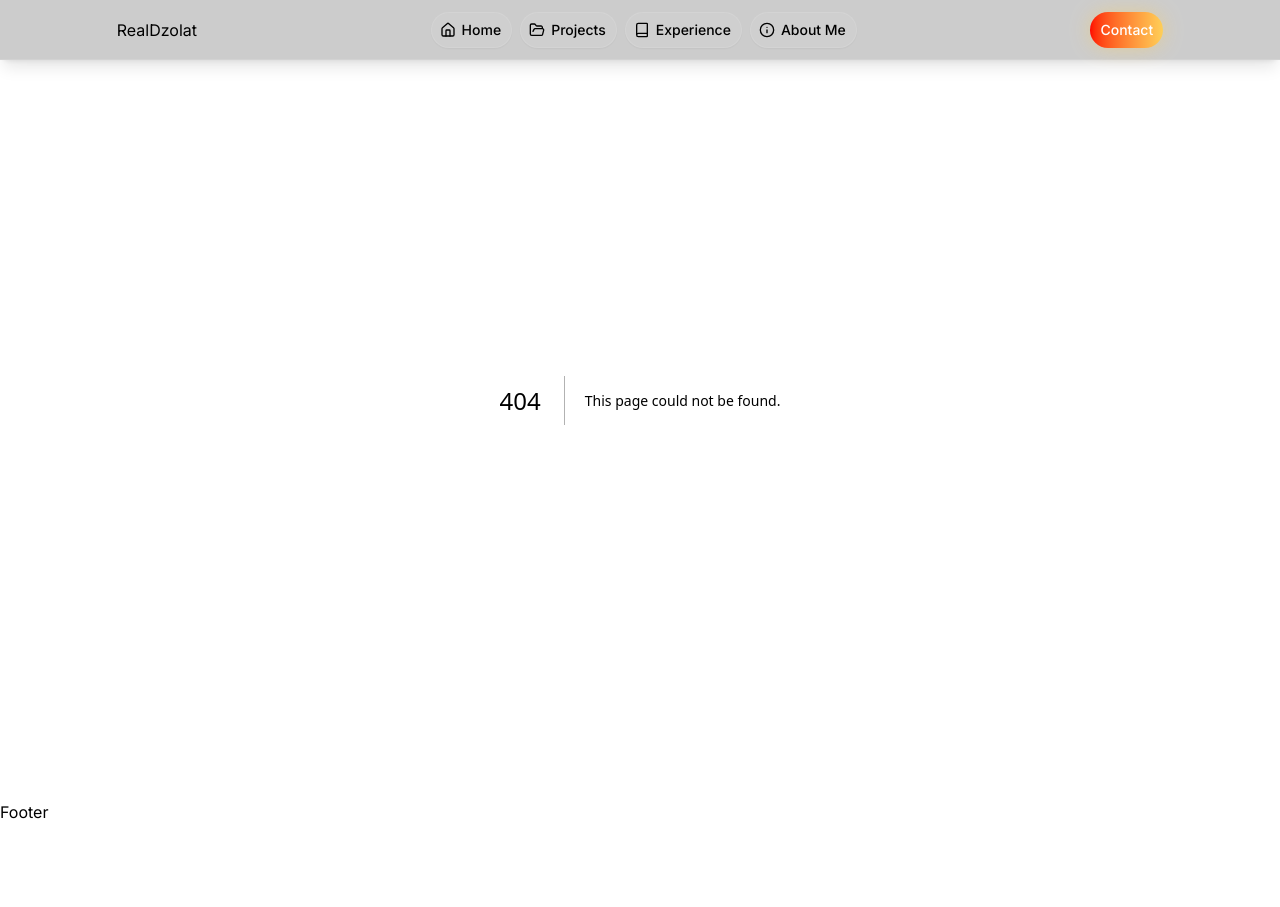
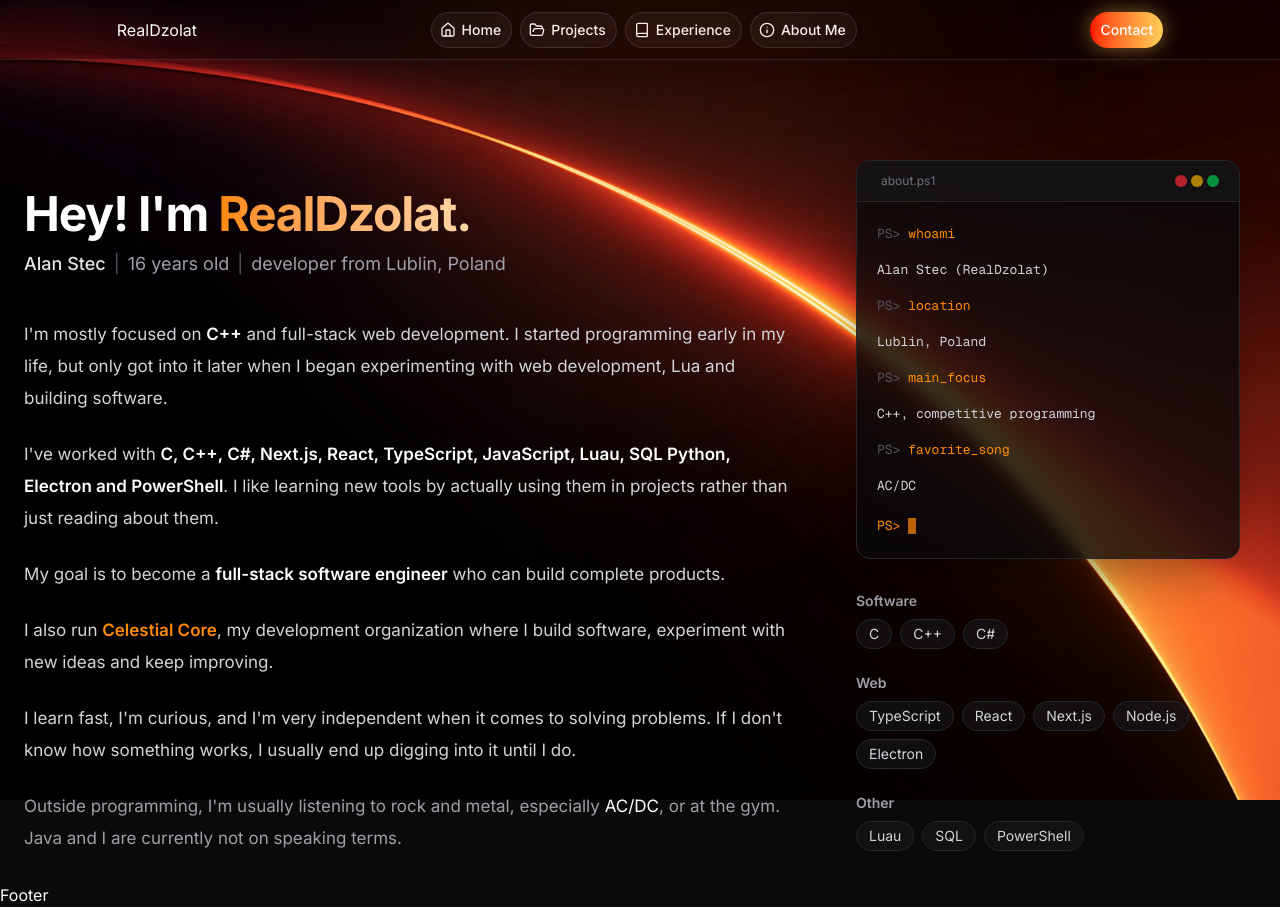
Before and after one commit to Dzolat/Portfolio, a Next.js app: page /about in a window 1280 px wide. Before the commit this address had no page. Before the commit the page ends 824 px from the top, so only its background shows below. Built offline with nearby package versions, Linux system fonts and the light colour scheme.

Commit message:
Create page.tsx

```diff
--- /dev/null
+++ b/app/about/page.tsx
@@ -0,0 +1,155 @@
+const skills = {
+  software: ["C", "C++", "C#"],
+
+  web: ["TypeScript", "React", "Next.js", "Node.js", "Electron"],
+
+  other: ["Luau", "SQL", "PowerShell"],
+};
+
+export default async function AboutPage() {
+  return (
+    <main className="relative min-h-screen overflow-hidden px-6 pt-24">
+      <div className="pointer-events-none absolute -top-40 left-1/2 h-[36rem] w-[36rem] -translate-x-1/2 rounded-full bg-orange-500/10 blur-[120px]" />
+      <div className="pointer-events-none absolute top-72 right-0 h-72 w-72 rounded-full bg-orange-500/5 blur-[100px]" />
+
+      <section className="relative mx-auto flex max-w-7xl flex-row items-center gap-16 pt-16 pb-4">
+        <div className="flex max-w-3xl flex-col">
+          <h1 className="mt-4 text-5xl font-bold tracking-tight text-white">
+            Hey! I&apos;m{" "}
+            <span className="bg-gradient-to-r from-orange-400 to-orange-200 bg-clip-text text-transparent">
+              RealDzolat.
+            </span>
+          </h1>
+
+          <p className="mt-3 flex items-center gap-x-2 gap-y-1 text-lg text-zinc-400">
+            <span className="font-medium text-zinc-200">Alan Stec</span>
+            <span className="text-zinc-600">|</span>
+            <span>16 years old</span>
+            <span className="text-zinc-600">|</span>
+            <span>developer from Lublin, Poland</span>
+          </p>
+
+          <div className="mt-10 space-y-6 text-[17px] leading-8 text-zinc-300">
+            <p>
+              I&apos;m mostly focused on{" "}
+              <span className="font-semibold text-white">C++</span> and
+              full-stack web development. I started programming early in my
+              life, but only got into it later when I began experimenting with
+              web development, Lua and building software.
+            </p>
+
+            <p>
+              I&apos;ve worked with{" "}
+              <span className="font-semibold text-white">
+                C, C++, C#, Next.js, React, TypeScript, JavaScript, Luau, SQL Python, Electron and PowerShell
+              </span>
+              . I like learning new tools by actually using them in projects
+              rather than just reading about them.
+            </p>
+
+            <p>
+              My goal is to become a{" "}
+              <span className="font-semibold text-white">
+                full-stack software engineer
+              </span>{" "}
+              who can build complete products.
+            </p>
+
+            <p>
+              I also run{" "}
+              <a
+                href="https://github.com/Celestial-Core-Official"
+                target="_blank"
+                rel="noopener noreferrer"
+                className="font-semibold text-orange-400"
+              >
+                Celestial Core
+              </a>
+              , my development organization where I build software, experiment
+              with new ideas and keep improving.
+            </p>
+
+            <p>
+              I learn fast, I&apos;m curious, and I&apos;m very independent when
+              it comes to solving problems. If I don&apos;t know how something
+              works, I usually end up digging into it until I do.
+            </p>
+
+            <p className="text-zinc-400">
+              Outside programming, I&apos;m usually listening to rock and metal,
+              especially <span className="text-white">AC/DC</span>, or at the
+              gym. Java and I are currently not on speaking terms.
+            </p>
+          </div>
+        </div>
+
+        {/* right: terminal card */}
+        <div className="w-full max-w-sm shrink-0">
+          <div className="overflow-hidden rounded-xl border border-zinc-800 bg-zinc-950/80 shadow-2xl shadow-black/40 backdrop-blur">
+            <div className="flex justify-between items-center gap-1.5 border-b border-zinc-800 bg-zinc-900/60 px-4 py-3">
+              <span className="ml-2 text-xs text-zinc-500">about.ps1</span>
+
+              <span className="flex items-center gap-1 h-3 w-12">
+                <span className="h-3 w-3 rounded-full bg-red-500/70" />
+                <span className="h-3 w-3 rounded-full bg-yellow-500/70" />
+                <span className="h-3 w-3 rounded-full bg-green-500/70" />
+              </span>
+            </div>
+
+            <div className="space-y-3 px-5 py-5 font-mono text-[13px] leading-6">
+              <p>
+                <span className="text-zinc-600">{`PS>`}</span>{" "}
+                <span className="text-orange-400">whoami</span>
+              </p>
+              <p className="text-zinc-300">Alan Stec (RealDzolat)</p>
+
+              <p>
+                <span className="text-zinc-600">{`PS>`}</span>{" "}
+                <span className="text-orange-400">location</span>
+              </p>
+              <p className="text-zinc-300">Lublin, Poland</p>
+
+              <p>
+                <span className="text-zinc-600">{`PS>`}</span>{" "}
+                <span className="text-orange-400">main_focus</span>
+              </p>
+              <p className="text-zinc-300">C++, competitive programming</p>
+
+              <p>
+                <span className="text-zinc-600">{`PS>`}</span>{" "}
+                <span className="text-orange-400">favorite_song</span>
+              </p>
+              <p className="text-zinc-300">AC/DC</p>
+
+              <p className="flex items-center gap-2 pt-1">
+                <span className="text-orange-400">{`PS>`}</span>
+                <span className="inline-block h-4 w-2 bg-orange-400/70" />
+              </p>
+            </div>
+          </div>
+
+          <div className="mt-8 flex flex-wrap gap-2">
+            {Object.entries(skills).map(([category, items]) => (
+              <div key={category} className="mb-4">
+                <p className="mb-2 text-sm font-semibold text-zinc-400 capitalize">
+                  {category}
+                </p>
+
+                <div className="flex flex-wrap gap-2">
+                  {items.map((skill) => (
+                    <span
+                      key={skill}
+                      className="rounded-full border border-zinc-800 bg-zinc-900/60 px-3 py-1 text-sm text-zinc-300"
+                    >
+                      {skill}
+                    </span>
+                  ))}
+                </div>
+              </div>
+            ))}
+          </div>
+        </div>
+      </section>
+    </main>
+  );
+}
```
